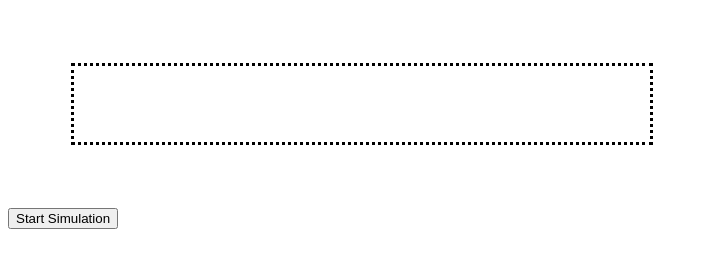
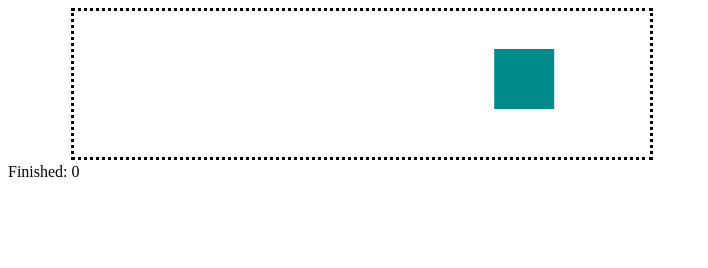
Before and after one commit to timberkerkvliet/flowsimulator, a website built with Vite: page index.html in a window 1280 px wide. Both pictures are taken after a click on the button "Start Simulation". Shown: the whole page, without its empty margins (0-708 px from the left). Built offline with nearby package versions, Linux system fonts and the light colour scheme.

Commit message:
working very simple strategy

```diff
--- a/index.html
+++ b/index.html
@@ -14,9 +14,8 @@
             word-break: break-all;
             font-family: Verdana, Geneva, Tahoma, sans-serif;
             color: white;
-            align-items: center;
-            justify-content: center;
-            display: flex;
+            display: block;
+            margin-bottom: 10px;
         }
         .team {
             border-color: black;
@@ -24,11 +23,14 @@
             width: 500px;
             margin: 5%;
             padding: 3%;
+            margin-top: 3px;
+            margin-bottom: 3px;
         }
     </style>
 </head>
 <body>
-    <div class="team"> </div>
+    <div class="team" id="team"> </div>
+    <div class="stats" id="stats"></div>
     <button id="startButton">Start Simulation</button>
 
     <script type="module" src="/src/start-simulation.ts">
--- a/package.json
+++ b/package.json
@@ -11,5 +11,8 @@
   "devDependencies": {
     "typescript": "^5.2.2",
     "vite": "^5.3.4"
+  },
+  "dependencies": {
+    "gsap": "^3.12.5"
   }
 }
--- a/src/renderer.ts
+++ b/src/renderer.ts
@@ -1,7 +1,53 @@
 import { SimulationState } from "./simulation";
+import gsap from "gsap";
 
 class Renderer {
+    private teamDiv;
+    private statsDiv;
+
+    constructor() {
+        this.teamDiv = document.getElementById('team');
+        this.statsDiv = document.getElementById('stats');
+    }
+
+    private createBoxes(state: SimulationState, existingIds) {
+        state.workInProgress.forEach((uow) => {
+            if (existingIds.includes(uow.getId())) {
+                return;
+            }
+            this.teamDiv.innerHTML += "<div id='" + uow.getId() + "' class='uow'></div>" ;
+
+        })
+    }
+
+    private removeBoxes(state: SimulationState, existingIds: string[]) {
+        existingIds.forEach((uowId) => {
+            if (state.workInProgress.filter((uow) => uow.getId() === uowId).length > 0) {
+                return;
+            }
+            document.getElementById(uowId).remove();
+
+        })
+    }
+
     render(state: SimulationState) {
+        const uowDivs = this.teamDiv.getElementsByTagName('div');
+
+        let existingIds: string[] = [];
+
+        for (let i = 0; i < uowDivs.length; i++) {
+            const childDiv = uowDivs[i];
+            existingIds.push(childDiv.id);
+        }
+
+        this.createBoxes(state, existingIds);
+        this.removeBoxes(state, existingIds);
+
+        state.workInProgress.forEach((uow) => {
+            gsap.to("#" + uow.getId(), { x: 0 + uow.getProgress() * 400, duration: 0.3, yoyo: false, repeat: 0 });
+        })
+
+        this.statsDiv.innerHTML = "Finished: " + state.finishedWork.length;
 
     }
 }
--- a/src/simulation.ts
+++ b/src/simulation.ts
@@ -1,19 +1,20 @@
 import { Team } from "./team";
 import { UnitOfWork } from "./uow"
 import { Renderer } from "./renderer"
+import { Strategy } from "./strategy"
 
 class SimulationState {
     constructor(
-    readonly time: number,
-    readonly workInProgress: UnitOfWork[],
-    readonly finishedWork: UnitOfWork[]
+    public time: number,
+    public workInProgress: UnitOfWork[],
+    public finishedWork: UnitOfWork[]
     ) {}
 }
 
 
 class Simulation {
     private state: SimulationState;
-    constructor(team: Team, private renderer: Renderer) {
+    constructor(private team: Team, private strategy: Strategy, private renderer: Renderer) {
         this.state = new SimulationState(
             0,
             [],
@@ -22,7 +23,16 @@ class Simulation {
     }
 
     private tick(): void {
-        this.state.workInProgress.forEach((uow) => uow.tick());
+        this.state.time += 1;
+        this.strategy.execute(this.team, this.state.workInProgress);
+
+        this.state.workInProgress.forEach((uow) => {
+            uow.tick();
+            if (uow.isFinished()) {
+                this.state.finishedWork.push(uow);
+            }
+        });
+        this.state.workInProgress = this.state.workInProgress.filter((uow) => !uow.isFinished())
     }
 
     async run() {
--- a/src/start-simulation.ts
+++ b/src/start-simulation.ts
@@ -1,12 +1,13 @@
 import { Renderer } from "./renderer";
 import { Simulation } from "./simulation"
+import { MobStrategy } from "./strategy";
 import { Team } from "./team";
 
 const button = document.getElementById('startButton');
 if (button) {
 button.addEventListener('click', async () => {
-    console.log("Click!")
-    const simulation = new Simulation(new Team(), new Renderer());
+    const simulation = new Simulation(new Team(), new MobStrategy(), new Renderer());
+    button.remove();
     await simulation.run();
 });
 }
--- /dev/null
+++ b/src/strategy.ts
@@ -0,0 +1,25 @@
+import { Team } from "./team";
+import { UnitOfWork } from "./uow";
+
+type Assignment = {
+    team: Team
+    unitOfWork: UnitOfWork
+}
+
+interface Strategy {
+    execute(team: Team, workInProgress: UnitOfWork[]): UnitOfWork[];
+}
+
+class MobStrategy implements Strategy {
+    execute(team: Team, workInProgress: UnitOfWork[]): UnitOfWork[] {
+        workInProgress.forEach((uow) => uow.unassign())
+        if (workInProgress.length === 0) {
+            const uow = new UnitOfWork();
+            uow.assign(team)
+            workInProgress.push(uow)
+        }
+        return workInProgress;
+    }
+}
+
+export { Strategy, MobStrategy }
--- a/src/team.ts
+++ b/src/team.ts
@@ -2,7 +2,7 @@ class Team {
     private members: any[];
 
     constructor() {
-        this.members = [];
+        this.members = ['T'];
     }
 
     getSize(): number {
--- a/src/uow.ts
+++ b/src/uow.ts
@@ -11,26 +11,29 @@ class IdCounter {
 }
 
 class UnitOfWork {
-    private id: number;
+    private id: string;
     private progress: number;
     private assignees: Team;
 
     constructor() {
-        this.id = IdCounter.newId();
+        this.id = `uow-${IdCounter.newId()}`;
         this.progress = 0;
         this.assignees = new Team();
     }
 
-    getId() {
+    getId(): string {
         return this.id;
     }
 
     isFinished(): boolean {
-        return this.progress == 1;
+        return this.progress >= 1;
     }
 
     tick(): void {
-        if (this.assignees.getSize() == 0) {
+        if (this.isFinished()) {
+            return;
+        }
+        if (this.assignees.getSize() === 0) {
             return;
         }
         this.progress += 0.1;
@@ -38,6 +41,10 @@ class UnitOfWork {
 
     assign(team: Team): void {
         this.assignees = team;
+    }
+
+    unassign(): void {
+        this.assignees = new Team();
     }
 
     getProgress(): number {
--- a/tsconfig.json
+++ b/tsconfig.json
@@ -10,7 +10,6 @@
     "moduleResolution": "bundler",
     "allowImportingTsExtensions": true,
     "resolveJsonModule": true,
-    "isolatedModules": true,
     "moduleDetection": "force",
     "noEmit": true,
   },
```
Also changed, not shown: 2 other files.
